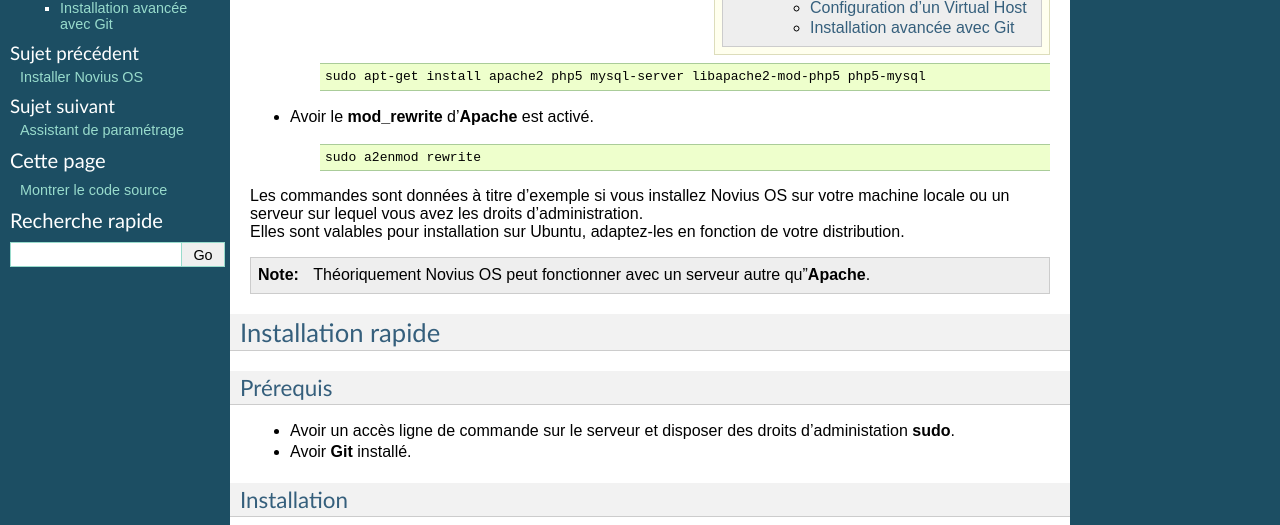
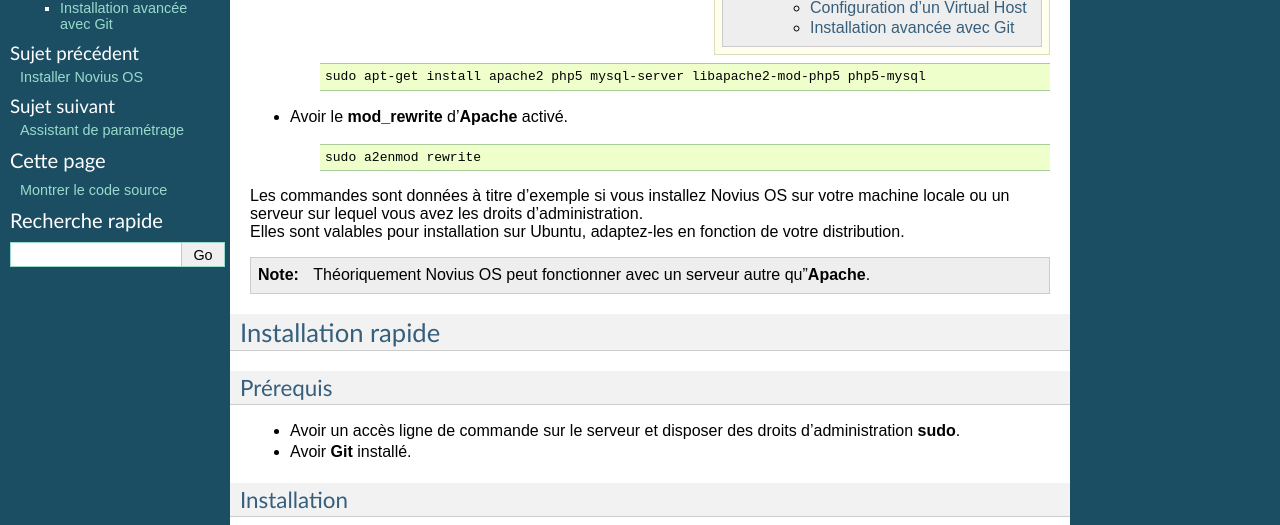
Before and after one commit to vrcAlbert/documentation-api, a Sphinx documentation site: the page built from source/install/install.rst, in a window 1280 px wide and 900 px high. Shown: the part 298-823 px from the top of the window. Built offline with Sphinx 7.4.7, drawn with Linux system fonts in a browser that asks for light colours; pages that are not in the unit, such as notebooks, are missing from menus.

Commit message:
Update source/install/install.rst

```diff
--- a/source/install/install.rst
+++ b/source/install/install.rst
@@ -16,7 +16,7 @@
 
 			sudo apt-get install apache2 php5 mysql-server libapache2-mod-php5 php5-mysql
 
-* Avoir le **mod_rewrite** d’:program:`Apache` est activé.
+* Avoir le **mod_rewrite** d’:program:`Apache` activé.
 	.. code-block:: bash
 
 			sudo a2enmod rewrite
@@ -35,7 +35,7 @@
 Prérequis
 =========
 
-* Avoir un accès ligne de commande sur le serveur et disposer des droits d'administation :command:`sudo`.
+* Avoir un accès ligne de commande sur le serveur et disposer des droits d'administration :command:`sudo`.
 * Avoir :program:`Git` installé.
 
 Installation
```
